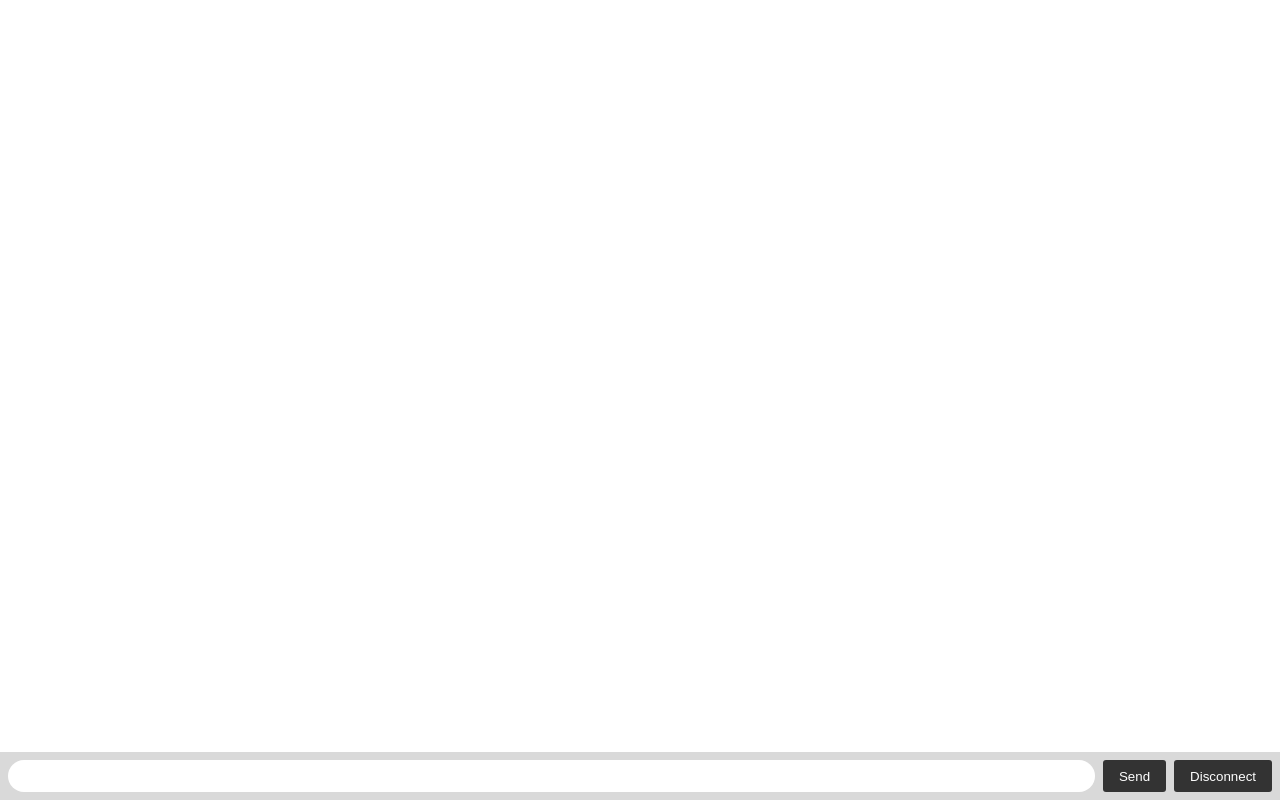
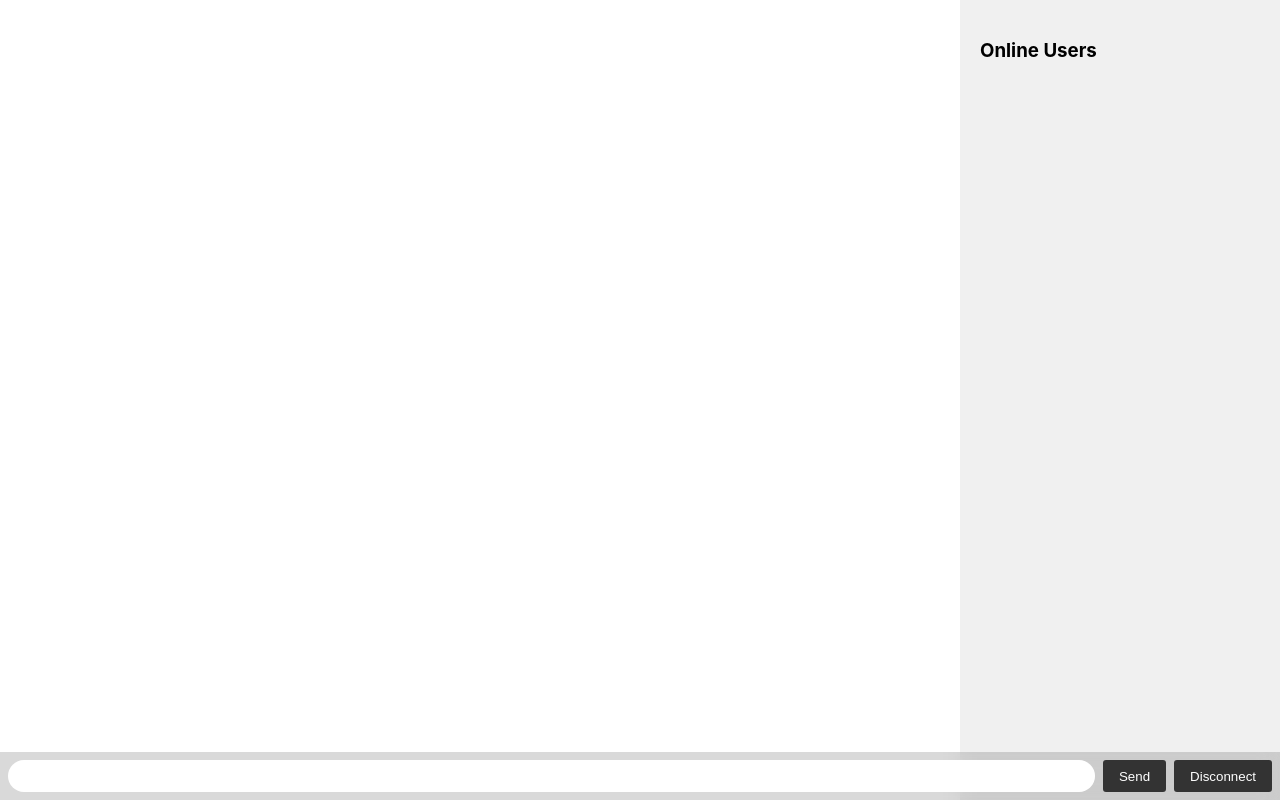
Before and after one commit to CoolSrj06/Basic-Chat-Application, a website: page public/index.html in a window 1280 px wide. Drawn offline with nearby package versions, Linux system fonts and the light colour scheme; no server answers.

Commit message:
Implement online user tracking and enhance layout for chat application

```diff
--- a/public/index.html
+++ b/public/index.html
@@ -6,8 +6,17 @@
     <link rel="stylesheet" href="styles.css">
   </head>
   <body>
-    <ul id="messages"></ul>
-    <ul id="typing"></ul>
+    <div class="row">
+      <div class="column left">
+        <ul id="messages"></ul>
+        <ul id="typing"></ul>
+      </div>
+      <div class="column right">
+        <h3>Online Users</h3>
+        <ul id="online-users"></ul>
+      </div>
+    </div>
+
     <form id="form" action="">
       <input id="input" autocomplete="off" /><button>Send</button>
       <button id="toggle-btn">Disconnect</button>
--- a/public/script.js
+++ b/public/script.js
@@ -13,6 +13,7 @@ const form = document.getElementById('form');
 const input = document.getElementById('input');
 const messages = document.getElementById('messages');
 const typing = document.getElementById('typing');
+const onlineUsers = document.getElementById('online-users');
 
 // Handle form submission
 form.addEventListener('submit', (e) => {
@@ -70,3 +71,13 @@ socket.on('typing', (msg) => {
   typing.textContent = msg || ''; // Clear the message if it's empty
   window.scrollTo(0, document.body.scrollHeight);
 });
+
+socket.on('onlineUsers', (dataStore) => {
+  console.log(dataStore);
+  onlineUsers.innerHTML = ''; // Clear the list of online users before updating it
+  dataStore.list.forEach(user => {
+    const item = document.createElement('li');
+    item.innerHTML = user.username;
+    onlineUsers.appendChild(item);
+  });
+});
--- a/public/styles.css
+++ b/public/styles.css
@@ -52,3 +52,33 @@ body {
 #messages > li:nth-child(odd) {
   background: #efefef;
 }
+
+/* Basic Flexbox Layout */
+.row {
+  display: flex;
+  width: 100%;
+}
+
+.column {
+  padding: 10px;
+}
+
+.left {
+  width: 75%;
+}
+
+.right {
+  width: 25%;
+  position: fixed;
+  top: 0;
+  right: 0;
+  height: 100%;
+  background-color: #f0f0f0; /* Optional background color for better visibility */
+  padding: 20px;
+  box-sizing: border-box;
+}
+
+/* Remove float for .column when using flexbox */
+.column {
+  float: none;
+}
```
Also changed, not shown: controllers/chatController.js (+20 -1 lines), 1 other file. Lines whose indentation alone changed are shown as unchanged.
